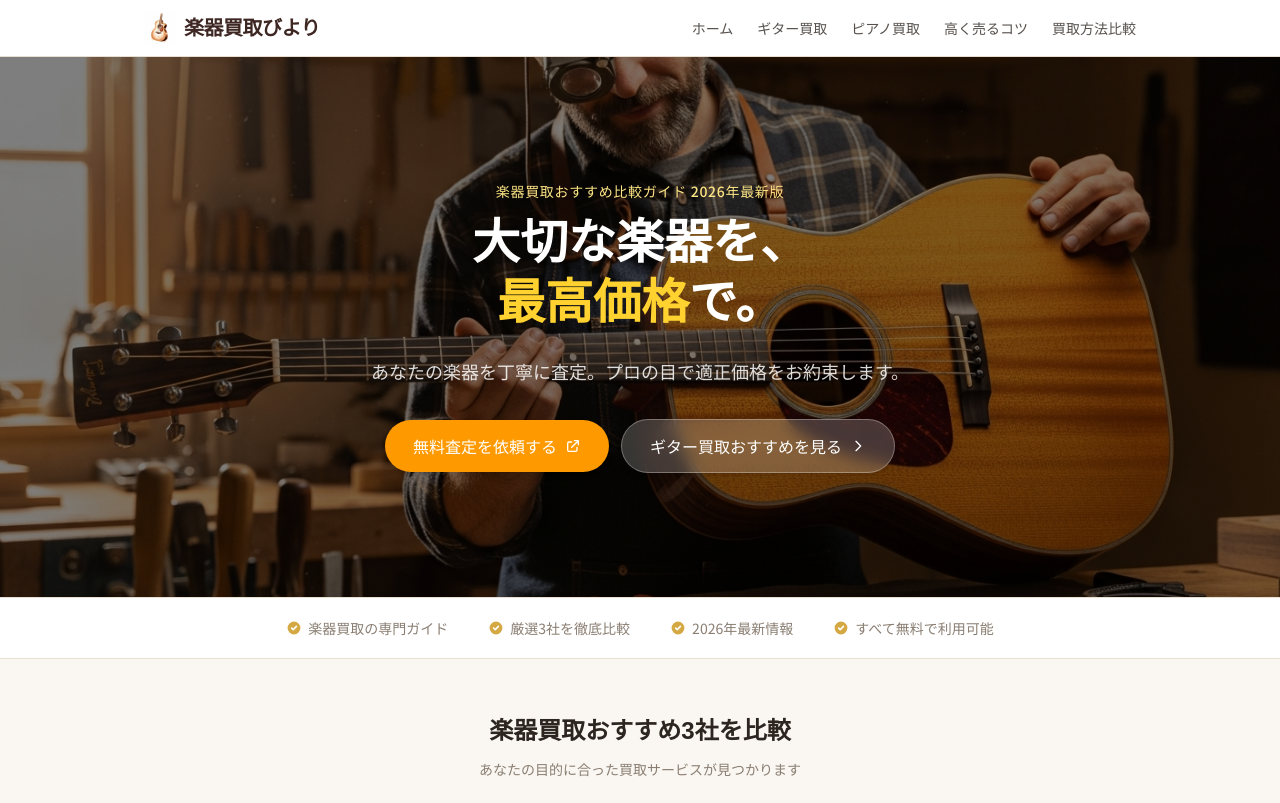
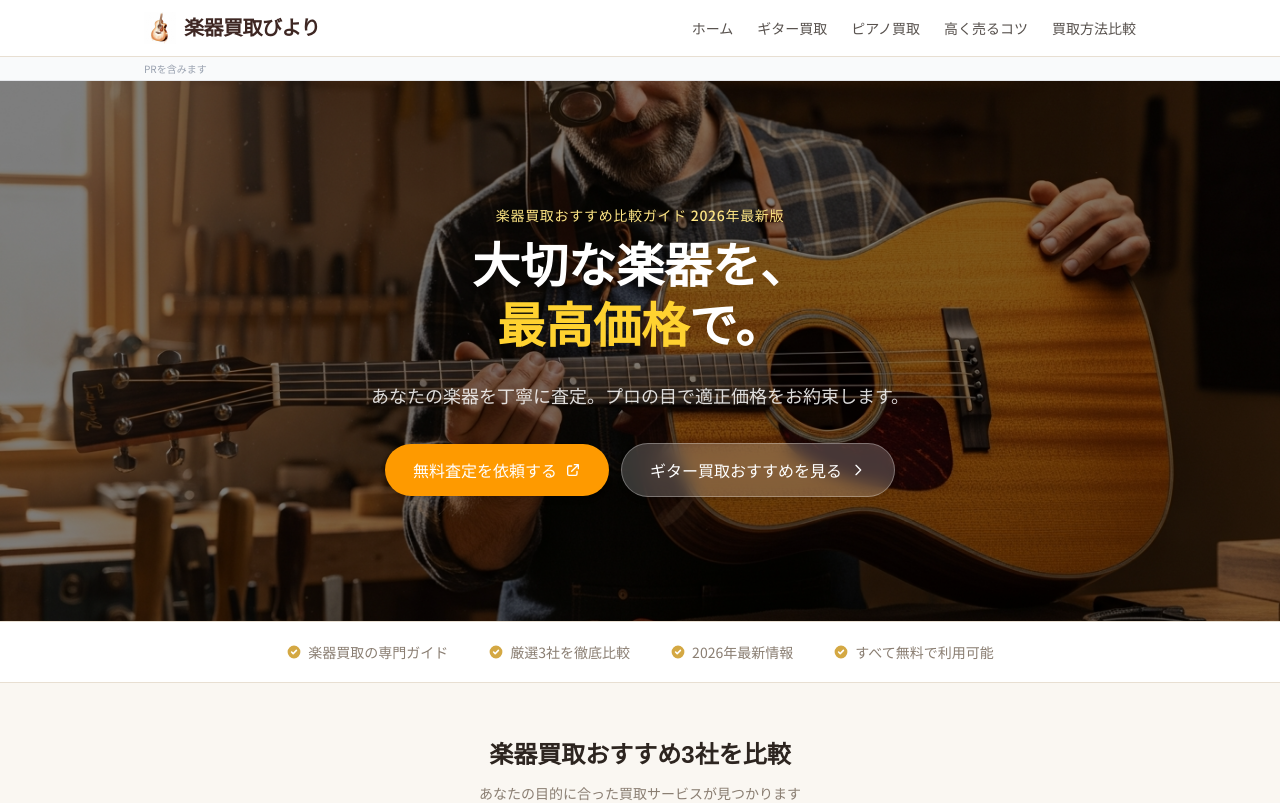
Before and after one commit to webmaster0818/gakki-kaitori-biyori, a Next.js app: page / in a window 1280 px wide. Shown: the top 803 px of the page. Built offline with nearby package versions, Linux system fonts and the light colour scheme; a web font is replaced by a local one.

Commit message:
全ページ上部に「PRを含みます」表記を追加

```diff
--- a/app/layout.tsx
+++ b/app/layout.tsx
@@ -321,6 +321,9 @@ export default function RootLayout({
       <body className="min-h-full flex flex-col font-sans">
         <>
           <Header />
+          <div className="bg-gray-50 border-b border-gray-200 py-1">
+            <p className="max-w-5xl mx-auto px-4 text-[10px] text-gray-400">PRを含みます</p>
+          </div>
           <main className="flex-1">{children}</main>
           <Footer />
         </>
```
